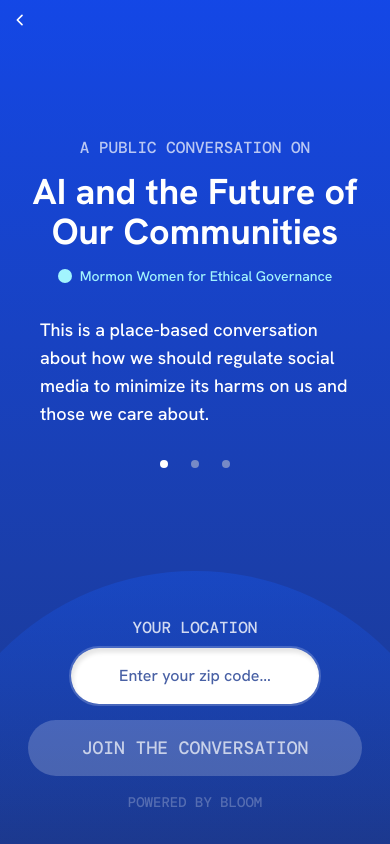
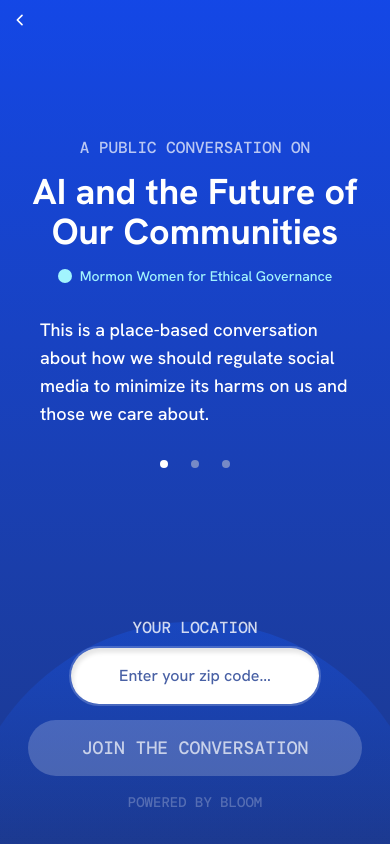
Before and after one commit to crownshy/civic_os, a SvelteKit app: page /demo/landing in a window 390 px wide. Built offline with nearby package versions, Linux system fonts and the light colour scheme; a web font is replaced by a local one.

Commit message:
make ellipse reusable and actually fix the sizing issue

```diff
--- a/src/routes/demo/landing/+page.svelte
+++ b/src/routes/demo/landing/+page.svelte
@@ -53,12 +53,15 @@
 	}
 </script>
 
+{#snippet decorativeEllipse()}
+	<div class="absolute bottom-0 left-1/2 -translate-x-1/2 translate-y-1/20 sm:translate-y-1/4 md:translate-y-1/3 lg:translate-y-1/2 w-[120%] aspect-2/1 rounded-t-full bg-gradient-to-b from-blue-600/30 to-transparent"></div>
+{/snippet}
+
 <AppShell>
 	{#if step === 'landing'}
 		<!-- LANDING: zip code entry -->
 		<div class="relative flex h-dvh flex-col bg-gradient-to-b from-blue-700 to-blue-900 overflow-hidden" in:fade={{ duration: 400 }}>
-			<!-- Decorative ellipse — half-circle anchored to bottom -->
-			<div class="absolute bottom-0 left-1/2 -translate-x-1/2 w-[140%] aspect-[2/1] rounded-t-full bg-gradient-to-b from-blue-600/30 to-transparent"></div>
+			{@render decorativeEllipse()}
 
 			<!-- Scrollable content -->
 			<div class="relative z-10 flex flex-1 flex-col overflow-y-auto">
@@ -143,8 +146,7 @@
 	{:else if step === 'with-location'}
 		<!-- WITH LOCATION: show host banner, location filled -->
 		<div class="relative flex h-dvh flex-col bg-gradient-to-b from-blue-700 to-blue-900 overflow-hidden" in:fade={{ duration: 400 }}>
-			<!-- Decorative ellipse — half-circle anchored to bottom -->
-			<div class="absolute bottom-0 left-1/2 -translate-x-1/2 w-[140%] aspect-[2/1] rounded-t-full bg-gradient-to-b from-blue-600/30 to-transparent"></div>
+			{@render decorativeEllipse()}
 
 			<!-- Scrollable content -->
 			<div class="relative z-10 flex flex-1 flex-col overflow-y-auto">
@@ -230,8 +232,7 @@
 	{:else if step === 'email-capture'}
 		<!-- EMAIL CAPTURE overlay -->
 		<div class="relative flex h-dvh flex-col bg-gradient-to-b from-blue-700 to-blue-900 overflow-hidden" in:fade={{ duration: 400 }}>
-			<!-- Decorative ellipse — half-circle anchored to bottom -->
-			<div class="absolute bottom-0 left-1/2 -translate-x-1/2 w-[140%] aspect-[2/1] rounded-t-full bg-gradient-to-b from-blue-600/30 to-transparent"></div>
+			{@render decorativeEllipse()}
 
 			<!-- Background content (dimmed) -->
 			<div class="absolute inset-0 z-0 opacity-5">
```
